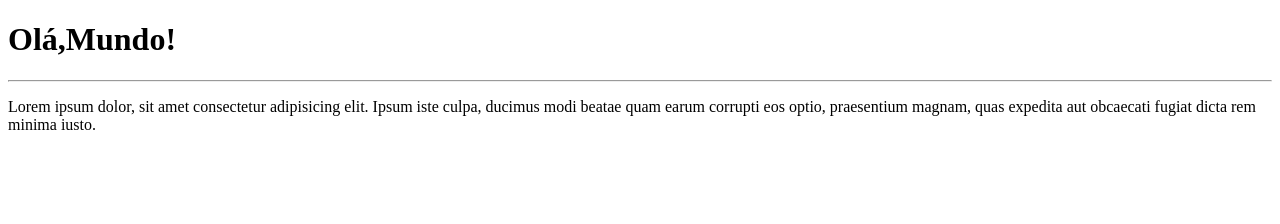
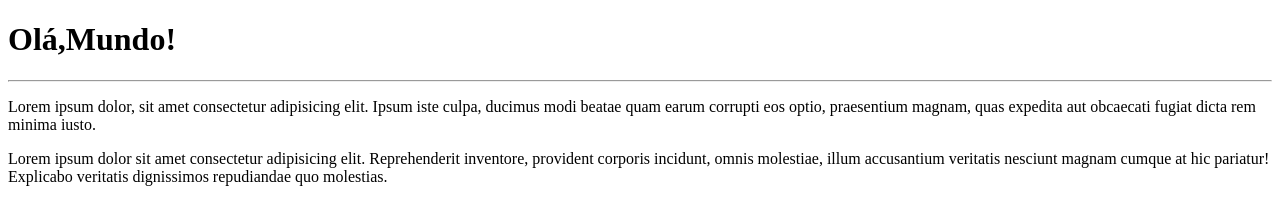
Before and after one commit to ChristianneEvaristo/Ola-Mundo--, a plain HTML site: page site -exemplo/index.html in a window 1280 px wide. Drawn offline with Linux system fonts and the light colour scheme.

Commit message:
Adicionei um paragrafo

```diff
--- a/site -exemplo/index.html
+++ b/site -exemplo/index.html
@@ -10,5 +10,6 @@
   <h1>Olá,Mundo!</h1>
   <hr>
   <p>Lorem ipsum dolor, sit amet consectetur adipisicing elit. Ipsum iste culpa, ducimus modi beatae quam earum corrupti eos optio, praesentium magnam, quas expedita aut obcaecati fugiat dicta rem minima iusto.
+  <p> Lorem ipsum dolor sit amet consectetur adipisicing elit. Reprehenderit inventore, provident corporis incidunt, omnis molestiae, illum accusantium veritatis nesciunt magnam cumque at hic pariatur! Explicabo veritatis dignissimos repudiandae quo molestias.</p>
 </body>
 </html>
```
